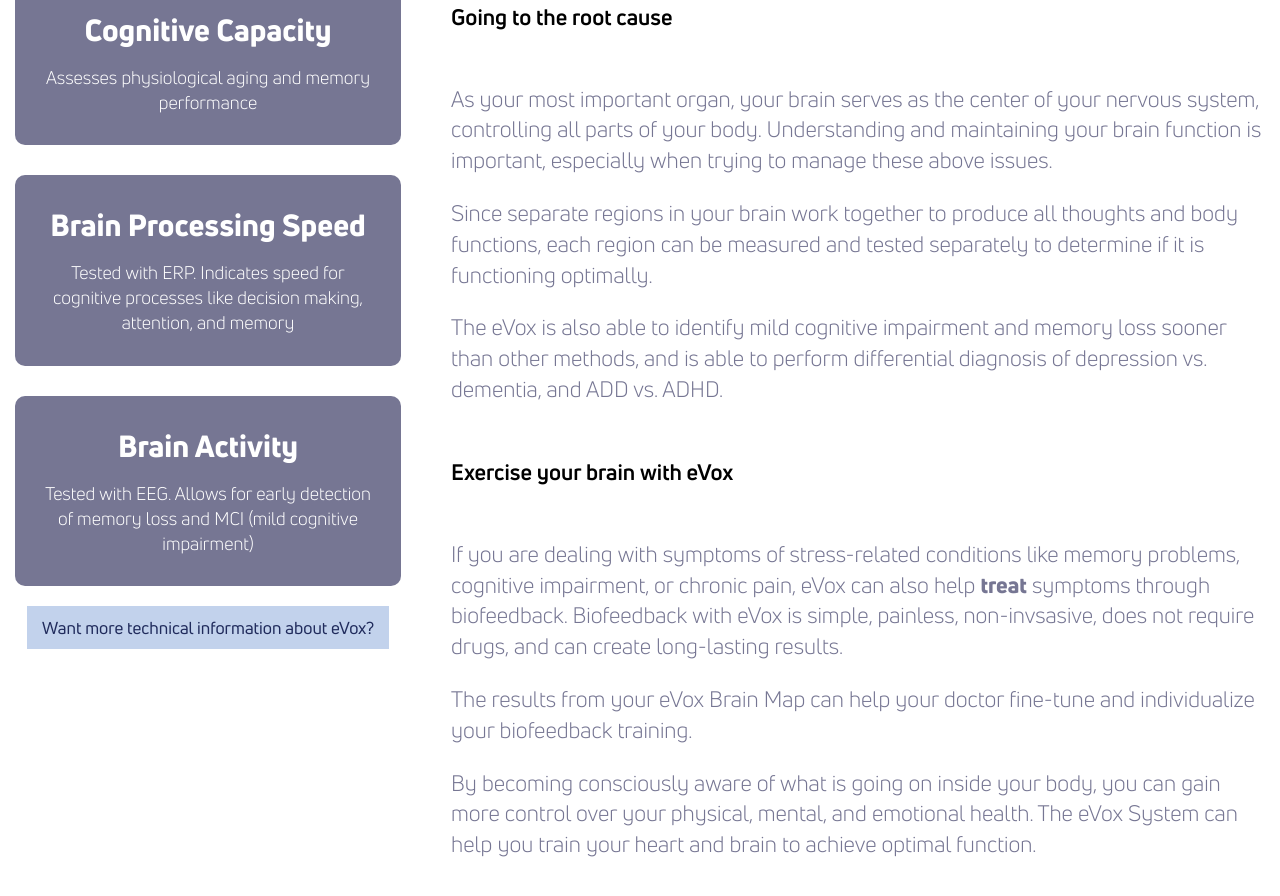
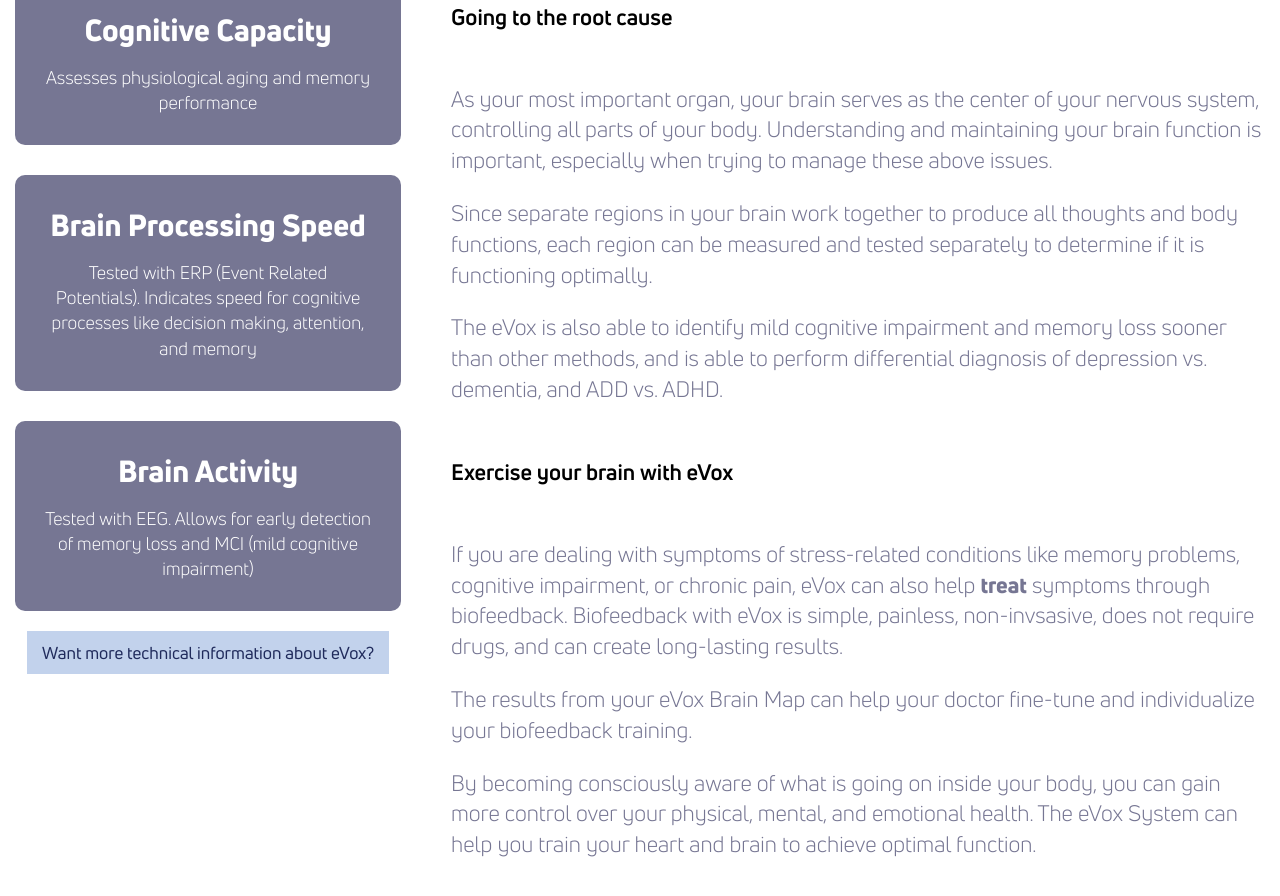
Before and after one commit to theneverwoods/gerstenberg.clinic, a Jekyll site: the page built from services/evox.html, in a window 1280 px wide and 900 px high, scrolled down 1723 px. Shown: the top 896 px of the window. Built offline with Jekyll 4.4.1, drawn with Linux system fonts in a browser that asks for light colours.

Commit message:
Update evox.html

```diff
--- a/services/evox.html
+++ b/services/evox.html
@@ -44,7 +44,7 @@ redirect_from: /checkyourhead
 		</div>
 		<div class="card dark">
 			<h2>Brain Processing Speed</h2>
-			<p>Tested with ERP.  Indicates speed for cognitive processes like decision making, attention, and memory</p>
+			<p>Tested with ERP (Event Related Potentials).  Indicates speed for cognitive processes like decision making, attention, and memory</p>
 		</div>
 		<div class="card dark">
 			<h2>Brain Activity</h2>
```
